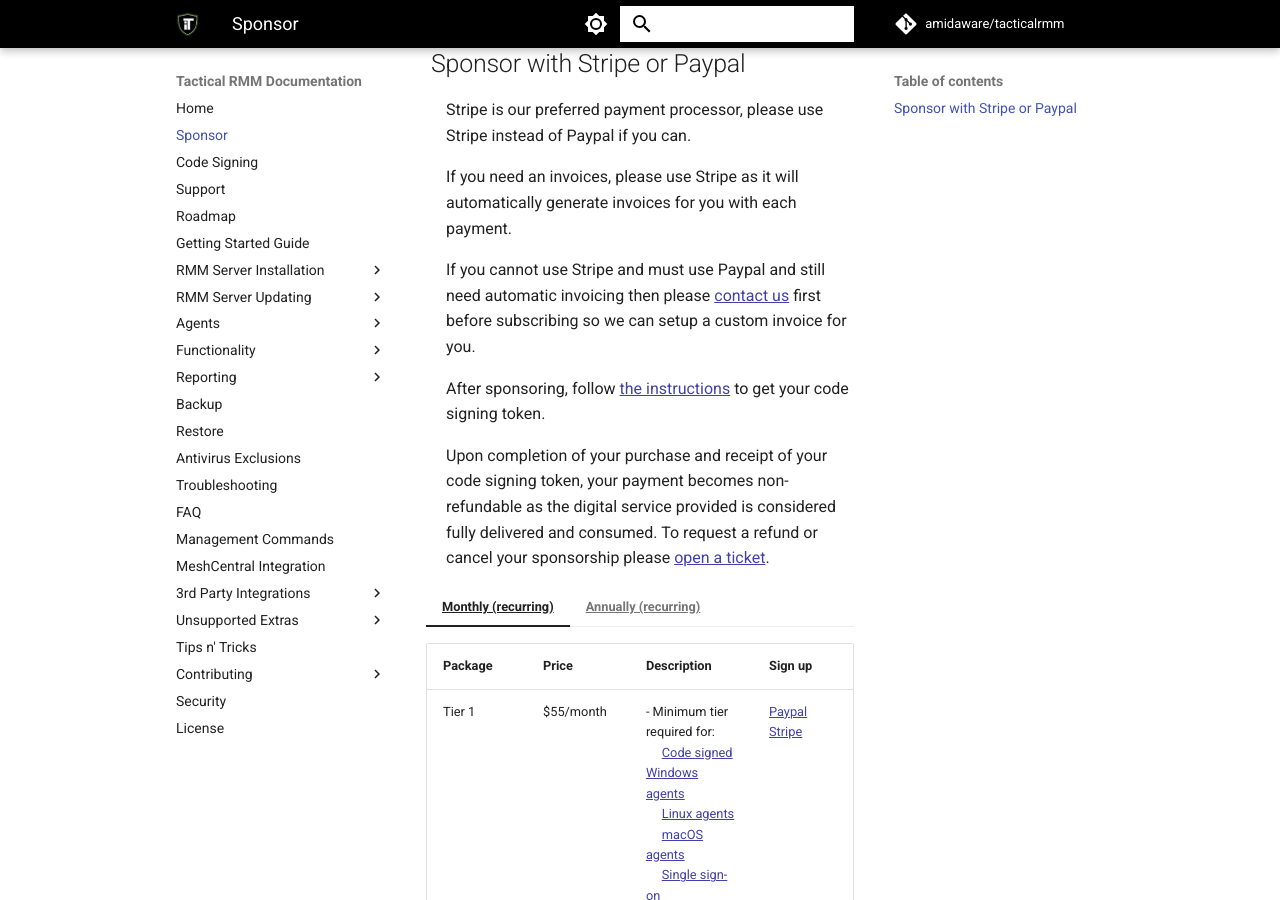
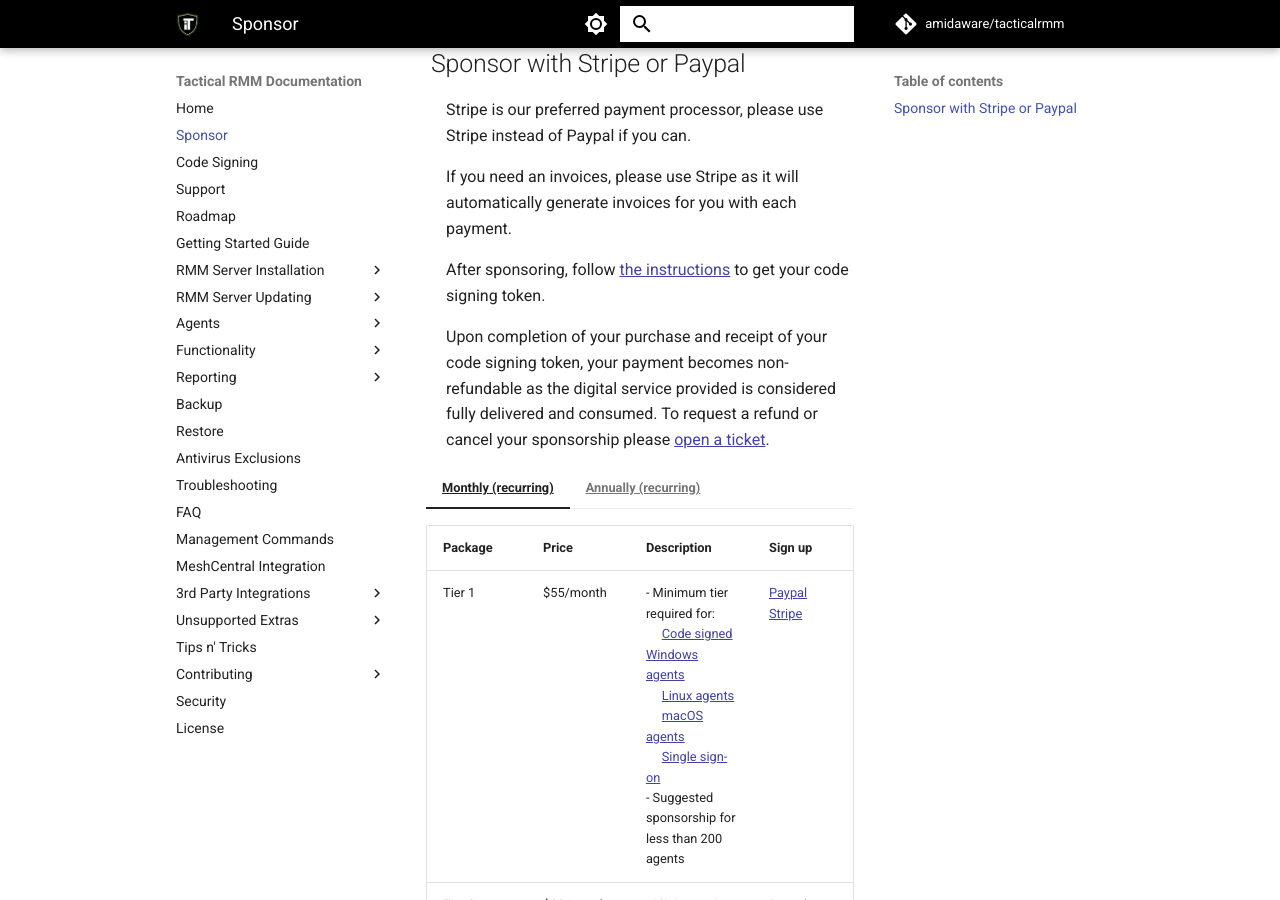
Before and after one commit to amidaware/trmm-docs, an MkDocs documentation site: the page built from docs/sponsor.md, in a window 1280 px wide and 900 px high, scrolled down 811 px. Built offline with MkDocs 1.6.1 and Material for MkDocs 9.7.7, drawn with Linux system fonts in a browser that asks for light colours; comment, search, counter and statistics services are not loaded.

Commit message:
can do paypal invoices now

```diff
--- a/docs/sponsor.md
+++ b/docs/sponsor.md
@@ -13,8 +13,6 @@
 Stripe is our preferred payment processor, please use Stripe instead of Paypal if you can.
 
 If you need an invoices, please use Stripe as it will automatically generate invoices for you with each payment.
-
-If you cannot use Stripe and must use Paypal and still need automatic invoicing then please [contact us](https://support.amidaware.com/) first before subscribing so we can setup a custom invoice for you.
 
 After sponsoring, follow [the instructions](code_signing.md#code-signing) to get your code signing token.
 
```
